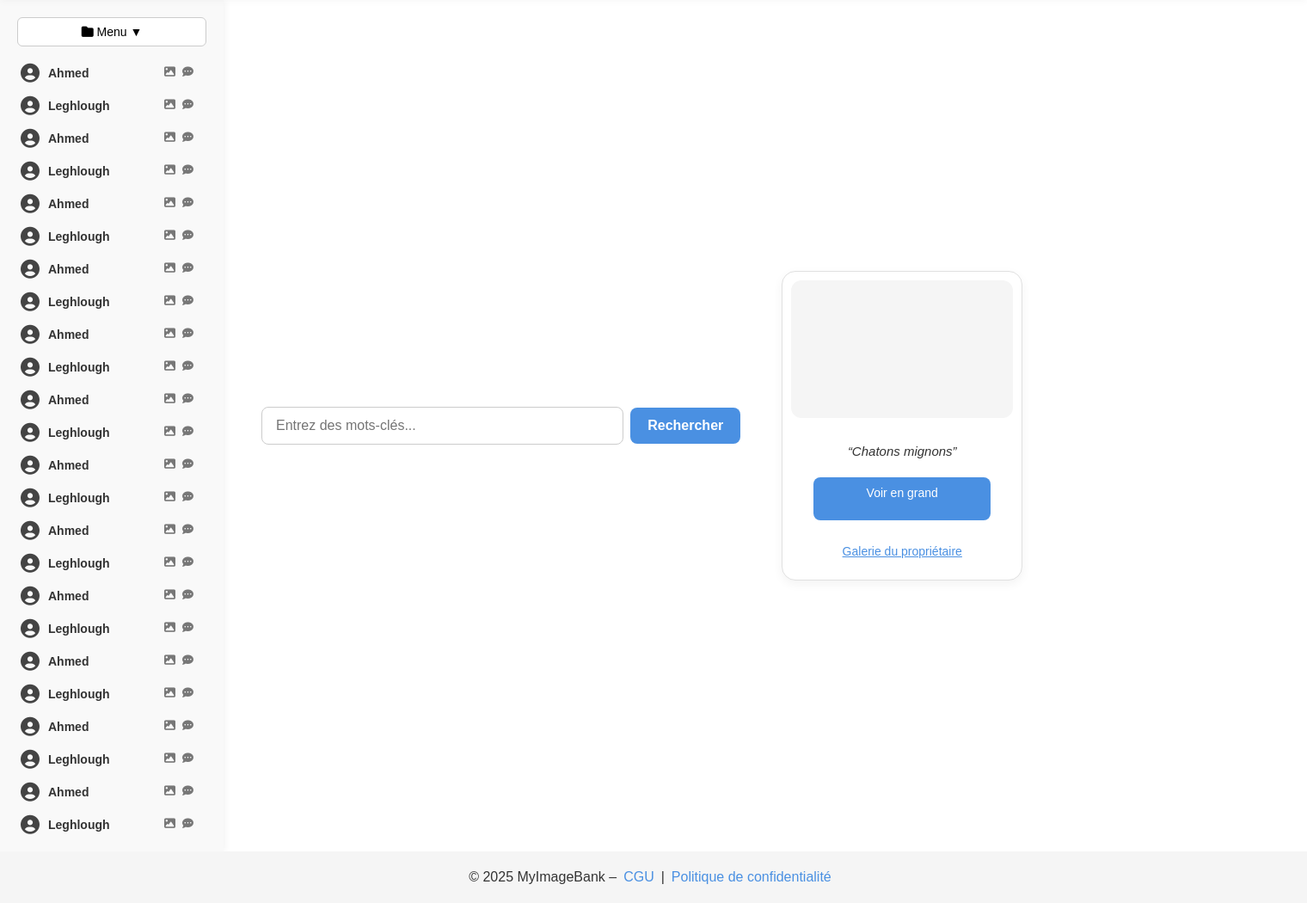
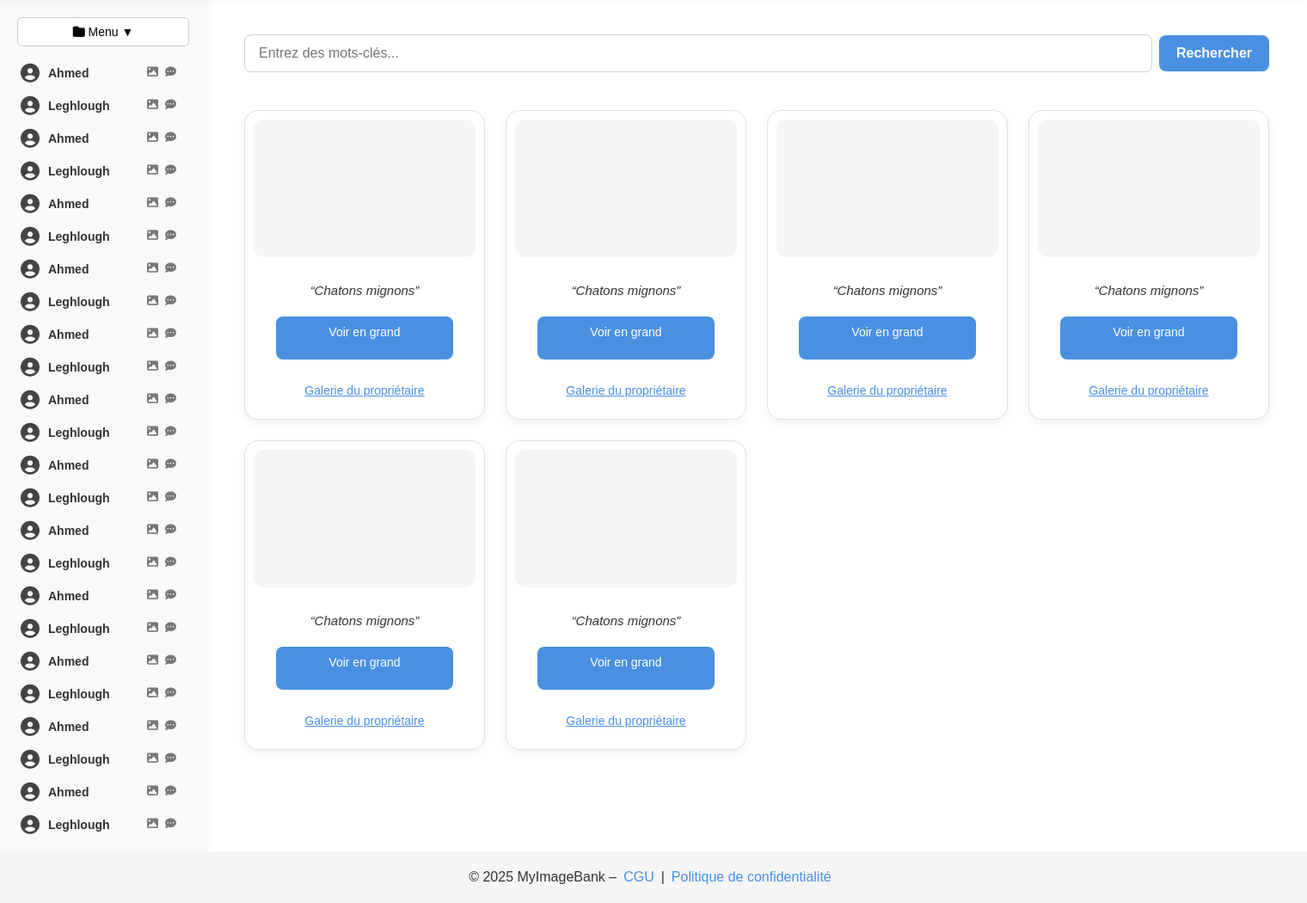
Before and after one commit to AhmedChlk/Banque-D-Images, a PHP site: page /search.php in a window 1520 px wide. Shown: the part 80-1130 px from the top of the page at 86% size. Run offline with PHP 8.4, Linux system fonts and the light colour scheme.

Commit message:
Update search and view-larger PHP pages

```diff
--- a/public/search.php
+++ b/public/search.php
@@ -3,7 +3,7 @@
 <div class="page-wrapper">
     <?php include 'templates/sidebar.php'; ?>
 
-    <main class="main-content">
+    <main class="main-content search-page">
         <form action="search.php" method="get" class="search-bar">
             <input type="text" name="q" placeholder="Entrez des mots-clés..." class="search-input"/>
             <button type="submit" class="search-btn">Rechercher</button>
@@ -16,6 +16,41 @@
                 <a href="View-larger.php?id=123" class="btn-primary btn-view">Voir en grand</a><br />
                 <a href="#" class="gallery-link">Galerie du propriétaire</a>
             </div>
+
+            <div class="image-card">
+                <div class="image-preview"></div>
+                <p class="image-caption">“Chatons mignons”</p>
+                <a href="View-larger.php?id=123" class="btn-primary btn-view">Voir en grand</a><br />
+                <a href="#" class="gallery-link">Galerie du propriétaire</a>
+            </div>
+
+            <div class="image-card">
+                <div class="image-preview"></div>
+                <p class="image-caption">“Chatons mignons”</p>
+                <a href="View-larger.php?id=123" class="btn-primary btn-view">Voir en grand</a><br />
+                <a href="#" class="gallery-link">Galerie du propriétaire</a>
+            </div>
+
+            <div class="image-card">
+                <div class="image-preview"></div>
+                <p class="image-caption">“Chatons mignons”</p>
+                <a href="View-larger.php?id=123" class="btn-primary btn-view">Voir en grand</a><br />
+                <a href="#" class="gallery-link">Galerie du propriétaire</a>
+            </div>
+
+            <div class="image-card">
+                <div class="image-preview"></div>
+                <p class="image-caption">“Chatons mignons”</p>
+                <a href="View-larger.php?id=123" class="btn-primary btn-view">Voir en grand</a><br />
+                <a href="#" class="gallery-link">Galerie du propriétaire</a>
+            </div>
+
+            <div class="image-card">
+                <div class="image-preview"></div>
+                <p class="image-caption">“Chatons mignons”</p>
+                <a href="View-larger.php?id=123" class="btn-primary btn-view">Voir en grand</a><br />
+                <a href="#" class="gallery-link">Galerie du propriétaire</a>
+            </div>
         </div>
     </main>
 </div>
--- a/public/view-larger.php
+++ b/public/view-larger.php
@@ -3,7 +3,7 @@
 <div class="page-wrapper">
     <?php include 'templates/sidebar.php'; ?>
     <main class="main-content larger-image-container">
-    <div class="image-card larger-image">
+    <div class="image-full-view">
         <div class="image-preview larger-image">
 
         </div>
@@ -12,7 +12,7 @@
     <div class="comments-section">
         <h3>Commentaires</h3>
         <div class="comment-item">
-            <div class="avatar" style="background-image: url('path_to_photo_bastien.jpg');"></div>
+            <div class="avatar" style="background-image: url('/public/uploads/chat1.jpg');"></div>
             <div class="comment-content">
                 <div class="comment-header">
                 <span class="comment-author">Bastien</span>
@@ -33,7 +33,7 @@
             </div>
         </div>
     </div>
-    <div>
+    <div class="comment-add-section">
         <h3>Ajouter un commentaire</h3>
         <form class="comment-form" method="POST" action="">
             <textarea name="comment" placeholder="Ajouter un commentaire..." required></textarea>
```
